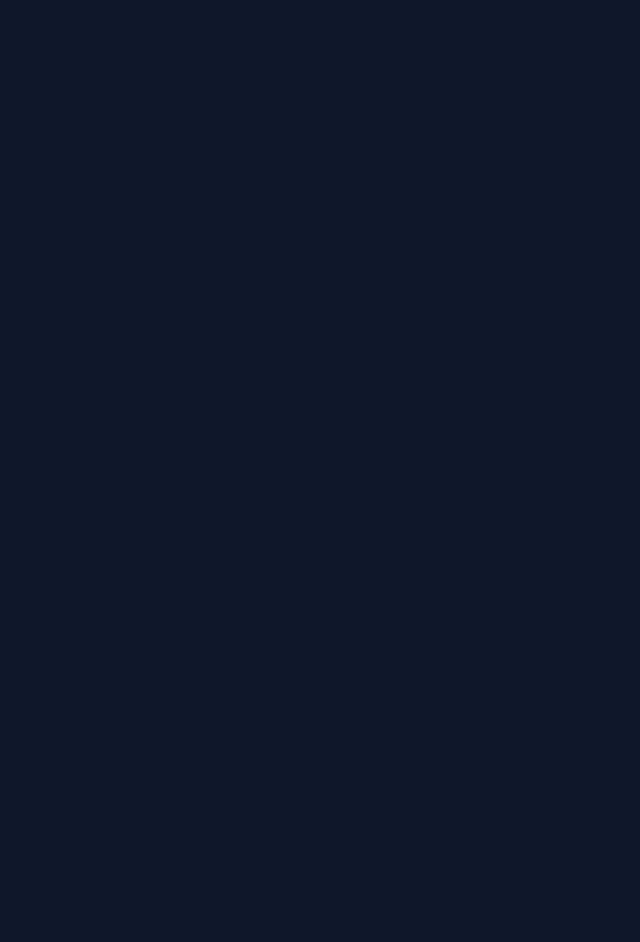
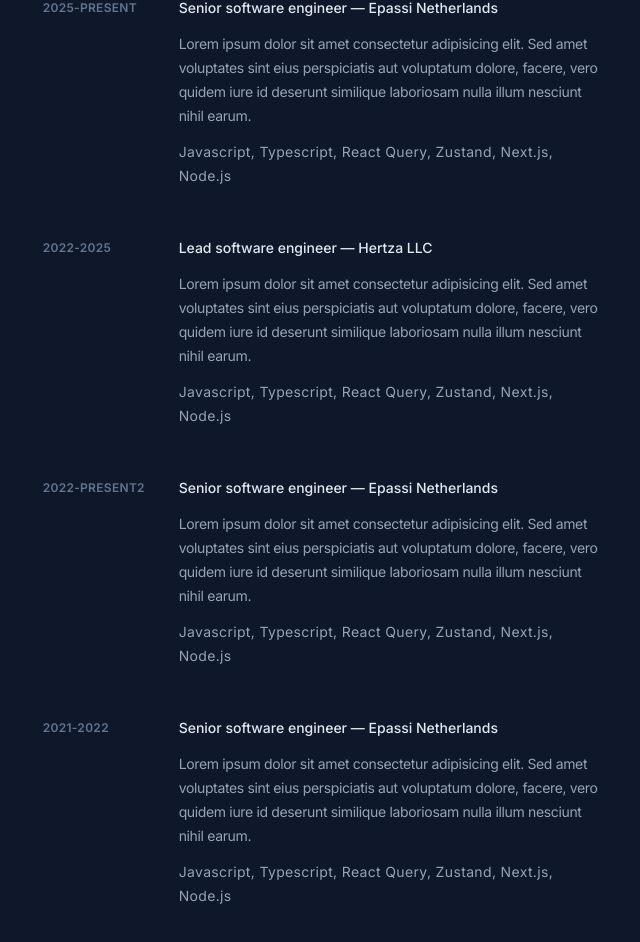
Before and after one commit to leucioiustefan/leucioiustefan-website-next, a Next.js app: page / in a window 1280 px wide. Shown: the part 696-1638 px from the top of the page, without its empty margins (634-1274 px from the left). Before the commit the page ends 800 px from the top, so only its background shows below. Built offline with nearby package versions, Linux system fonts and the light colour scheme.

Commit message:
Added more components

```diff
--- a/Components/Description.tsx
+++ b/Components/Description.tsx
@@ -20,10 +20,10 @@
       <p>
         Previously, I’ve worked across diverse environments—mobile and
         web—ranging from product studios and startups to large technology
-        companies such as
+        companies across the globe such as
         <span className="text-slate-200">
           {" "}
-          IBM, BP Digital, Oren Mining, and ZeroBounce
+          IBM, BP Digital Uk, Jellysmack France, and Hertza LLC from USA
         </span>
         —an award-winning email marketing platform . These experiences have
         strongly influenced how I approach product development today.
--- /dev/null
+++ b/Components/Experience.tsx
@@ -0,0 +1,125 @@
+const Experience = () => {
+  return (
+    <>
+      <a
+        href="https://www.bedrijfsfitnessnederland.nl/"
+        target="_blank"
+        rel="noopener noreferrer nofollow"
+        className="group flex gap-6 px-3 py-3 transition rounded-sm
+   lg:hover:bg-[rgba(23,39,75,1)]
+    lg:hover:shadow-[inset_0_1px_0_0_rgba(148,163,184,0.1)]
+lg:hover:drop-shadow-lg"
+      >
+        <span className="w-28 shrink-0 whitespace-nowrap z-10 mb-2 mt-1 text-xs font-semibold uppercase tracking-wide text-slate-500">
+          2025-PRESENT
+        </span>
+        <div>
+          <p className="text-normal font-medium text-slate-200 mb-3 tracking-normal lg:group-hover:text-special">
+            Senior software engineer — Epassi Netherlands
+          </p>
+          <p className="text-normal text-[14px] mb-3 tracking-tight">
+            Lorem ipsum dolor sit amet consectetur adipisicing elit. Sed amet
+            voluptates sint eius perspiciatis aut voluptatum dolore, facere,
+            vero quidem iure id deserunt similique laboriosam nulla illum
+            nesciunt nihil earum.
+          </p>
+          <p>
+            <span>
+              Javascript, Typescript, React Query, Zustand, Next.js, Node.js
+            </span>
+          </p>
+        </div>
+      </a>
+
+      <a
+        href="https://www.bedrijfsfitnessnederland.nl/"
+        target="_blank"
+        rel="noopener noreferrer nofollow"
+        className="group flex justify-between gap-6 px-3 py-3 transition rounded-sm
+   lg:hover:bg-[rgba(23,39,75,1)]
+    lg:hover:shadow-[inset_0_1px_0_0_rgba(148,163,184,0.1)]
+lg:hover:drop-shadow-lg"
+      >
+        <span className="w-28 shrink-0 whitespace-nowrap z-10 mb-2 mt-1 text-xs font-semibold uppercase tracking-wide text-slate-500">
+          2022-2025
+        </span>
+        <div>
+          <p className="text-normal font-medium text-slate-200 mb-3 tracking-normal lg:group-hover:text-special">
+            Lead software engineer — Hertza LLC
+          </p>
+          <p className="text-normal text-[14px] mb-3 tracking-tight">
+            Lorem ipsum dolor sit amet consectetur adipisicing elit. Sed amet
+            voluptates sint eius perspiciatis aut voluptatum dolore, facere,
+            vero quidem iure id deserunt similique laboriosam nulla illum
+            nesciunt nihil earum.
+          </p>
+          <p>
+            <span>
+              Javascript, Typescript, React Query, Zustand, Next.js, Node.js
+            </span>
+          </p>
+        </div>
+      </a>
+      <a
+        href="https://www.bedrijfsfitnessnederland.nl/"
+        target="_blank"
+        rel="noopener noreferrer nofollow"
+        className="group flex gap-6 px-3 py-3 transition rounded-sm
+   lg:hover:bg-[rgba(23,39,75,1)]
+    lg:hover:shadow-[inset_0_1px_0_0_rgba(148,163,184,0.1)]
+lg:hover:drop-shadow-lg"
+      >
+        <span className="w-28 shrink-0 whitespace-nowrap z-10 mb-2 mt-1 text-xs font-semibold uppercase tracking-wide text-slate-500">
+          2022-PRESENT2
+        </span>
+        <div>
+          <p className="text-normal font-medium text-slate-200 mb-3 tracking-normal lg:group-hover:text-special">
+            Senior software engineer — Epassi Netherlands
+          </p>
+          <p className="text-normal text-[14px] mb-3 tracking-tight">
+            Lorem ipsum dolor sit amet consectetur adipisicing elit. Sed amet
+            voluptates sint eius perspiciatis aut voluptatum dolore, facere,
+            vero quidem iure id deserunt similique laboriosam nulla illum
+            nesciunt nihil earum.
+          </p>
+          <p>
+            <span>
+              Javascript, Typescript, React Query, Zustand, Next.js, Node.js
+            </span>
+          </p>
+        </div>
+      </a>
+      <a
+        href="https://www.bedrijfsfitnessnederland.nl/"
+        target="_blank"
+        rel="noopener noreferrer nofollow"
+        className="group flex gap-6 px-3 py-3 transition rounded-sm
+   lg:hover:bg-[rgba(23,39,75,1)]
+    lg:hover:shadow-[inset_0_1px_0_0_rgba(148,163,184,0.1)]
+lg:hover:drop-shadow-lg"
+      >
+        <span className="w-28 shrink-0 whitespace-nowrap z-10 mb-2 mt-1 text-xs font-semibold uppercase tracking-wide text-slate-500">
+          2021-2022
+        </span>
+        <div>
+          <p className="text-normal font-medium text-slate-200 mb-3 tracking-normal lg:group-hover:text-special">
+            Senior software engineer — Epassi Netherlands
+          </p>
+          <p className="text-normal text-[14px] mb-3 tracking-tight">
+            Lorem ipsum dolor sit amet consectetur adipisicing elit. Sed amet
+            voluptates sint eius perspiciatis aut voluptatum dolore, facere,
+            vero quidem iure id deserunt similique laboriosam nulla illum
+            nesciunt nihil earum.
+          </p>
+          <p>
+            <span>
+              Javascript, Typescript, React Query, Zustand, Next.js, Node.js
+            </span>
+          </p>
+        </div>
+      </a>
+    </>
+  );
+};
+
+export default Experience;
--- a/Components/Header.tsx
+++ b/Components/Header.tsx
@@ -1,6 +1,6 @@
 const Header = () => {
   return (
-    <header className="lg:sticky lg:top-0 lg:h-screen lg:w-[48%] lg:flex lg:flex-col lg:justify-between py-30 gap-4">
+    <header className="lg:sticky lg:top-0 lg:h-screen lg:w-[48%] lg:flex lg:flex-col lg:justify-between lg:py-30 gap-4">
       <div>
         <h1 className="text-2xl font-bold text-slate-200">Stefan Leucioiu</h1>
         <h3 className="text-lg font-medium text-slate-200 my-2 tracking-tight">
@@ -10,7 +10,7 @@
           I build accessible, end-to-end digital experiences for the web.
         </p>
       </div>
-      <nav className="flex-1">
+      <nav className="hidden flex-1 lg:block">
         <ul>
           <li>About</li>
           <li>Experience</li>
--- a/app/page.tsx
+++ b/app/page.tsx
@@ -1,10 +1,14 @@
 import Description from "@/Components/Description";
+import Experience from "@/Components/Experience";
 
 export default function Home() {
   return (
-    <main className="lg:w-[48%] py-30">
+    <main className="lg:w-[48%] lg:py-30 lg:flex lg:flex-col gap-20">
       <section className="text-sm font-normal leading-6 tracking-wide lg:flex lg:flex-col lg:justify-between gap-6">
         <Description />
+      </section>
+      <section className="text-sm font-normal leading-6 tracking-wide lg:flex lg:flex-col lg:justify-between gap-6">
+        <Experience />
       </section>
     </main>
   );
```
